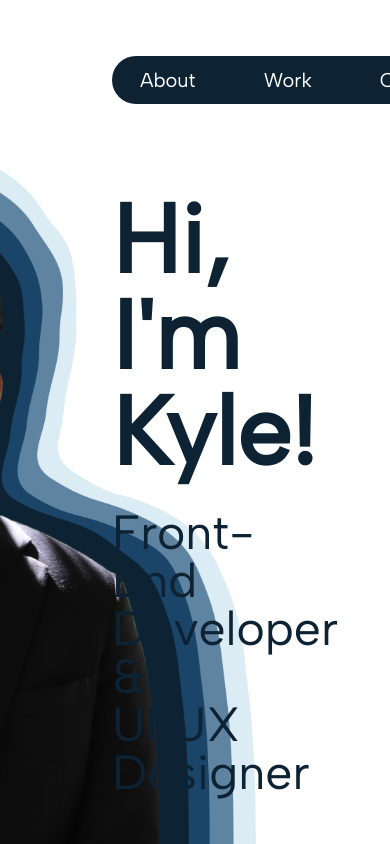
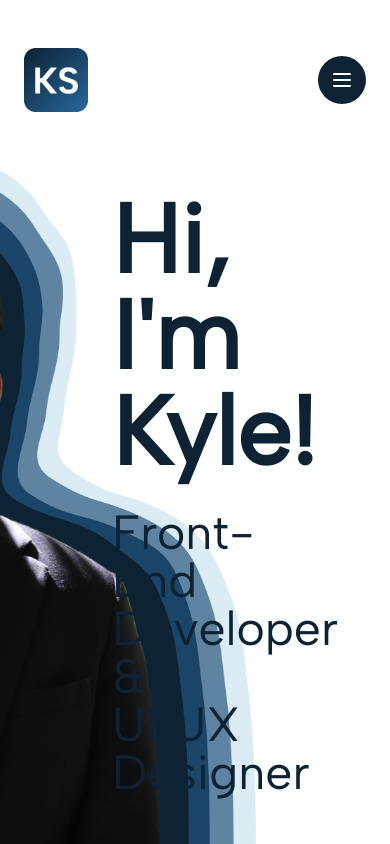
Before and after one commit to ksamonte50/personal-portfolio, a Next.js app: page / in a window 390 px wide. Shown: the top 844 px of the page. Built offline with nearby package versions, Linux system fonts and the light colour scheme.

Commit message:
update nav to collapse into hamburger on smaller screens

```diff
--- a/components/navbar.tsx
+++ b/components/navbar.tsx
@@ -1,9 +1,14 @@
+'use client';
+
 import Link from "next/link"
-import Image from "next/image";
+import Image from "next/image"
+import { useState } from "react"
 
 export default function Navbar() {
+    const [isOpen, setIsOpen] = useState(false);
+
     return (
-      <nav className="flex justify-between items-center mx-28 mt-12 mb-20">
+        <nav className="flex justify-between items-center mx-6 md:mx-28 mt-12 mb-20">
             <Link href="/">
                 <Image
                     width={83}
@@ -13,11 +18,58 @@ export default function Navbar() {
                     className="w-16 h-16"
                 />
             </Link>
-        <ul className="flex bg-darkestblue text-white text-xl rounded-full gap-x-3">
-            <li className="px-7 py-2.5 rounded-full hover:bg-blue hover:text-darkestblue transition duration-300"><Link href="/about">About</Link></li>
-            <li className="px-7 py-2.5 rounded-full hover:bg-blue hover:text-darkestblue transition duration-300"><Link href="/work">Work</Link></li>
-            <li className="px-7 py-2.5 rounded-full hover:bg-blue hover:text-darkestblue transition duration-300"><Link href="/connect">Connect</Link></li>
+
+            {/* Desktop Menu */}
+            <ul className="hidden md:flex bg-darkestblue text-white text-xl rounded-full gap-x-3">
+                <li className="px-7 py-2.5 rounded-full hover:bg-blue hover:text-darkestblue transition duration-300">
+                    <Link href="/about">About</Link>
+                </li>
+                <li className="px-7 py-2.5 rounded-full hover:bg-blue hover:text-darkestblue transition duration-300">
+                    <Link href="/work">Work</Link>
+                </li>
+                <li className="px-7 py-2.5 rounded-full hover:bg-blue hover:text-darkestblue transition duration-300">
+                    <Link href="/connect">Connect</Link>
+                </li>
             </ul>
+
+            {/* Mobile Menu Button */}
+            <button
+                className="md:hidden bg-darkestblue p-3 rounded-full"
+                onClick={() => setIsOpen(!isOpen)}
+            >
+                <svg
+                    className="w-6 h-6 text-white"
+                    fill="none"
+                    strokeLinecap="round"
+                    strokeLinejoin="round"
+                    strokeWidth="2"
+                    viewBox="0 0 24 24"
+                    stroke="currentColor"
+                >
+                    {isOpen ? (
+                        <path d="M6 18L18 6M6 6l12 12" />
+                    ) : (
+                        <path d="M4 6h16M4 12h16M4 18h16" />
+                    )}
+                </svg>
+            </button>
+
+            {/* Mobile Menu Dropdown */}
+            {isOpen && (
+                <div className="absolute top-28 right-6 md:hidden">
+                    <ul className="flex flex-col bg-darkestblue text-white text-xl rounded-3xl py-4 gap-y-2">
+                        <li className="px-7 py-2.5 rounded-xl hover:bg-blue hover:text-darkestblue transition duration-300">
+                            <Link href="/about">About</Link>
+                        </li>
+                        <li className="px-7 py-2.5 rounded-xl hover:bg-blue hover:text-darkestblue transition duration-300">
+                            <Link href="/work">Work</Link>
+                        </li>
+                        <li className="px-7 py-2.5 rounded-xl hover:bg-blue hover:text-darkestblue transition duration-300">
+                            <Link href="/connect">Connect</Link>
+                        </li>
+                    </ul>
+                </div>
+            )}
         </nav>
     );
 }
```
Lines whose indentation alone changed are shown as unchanged.
